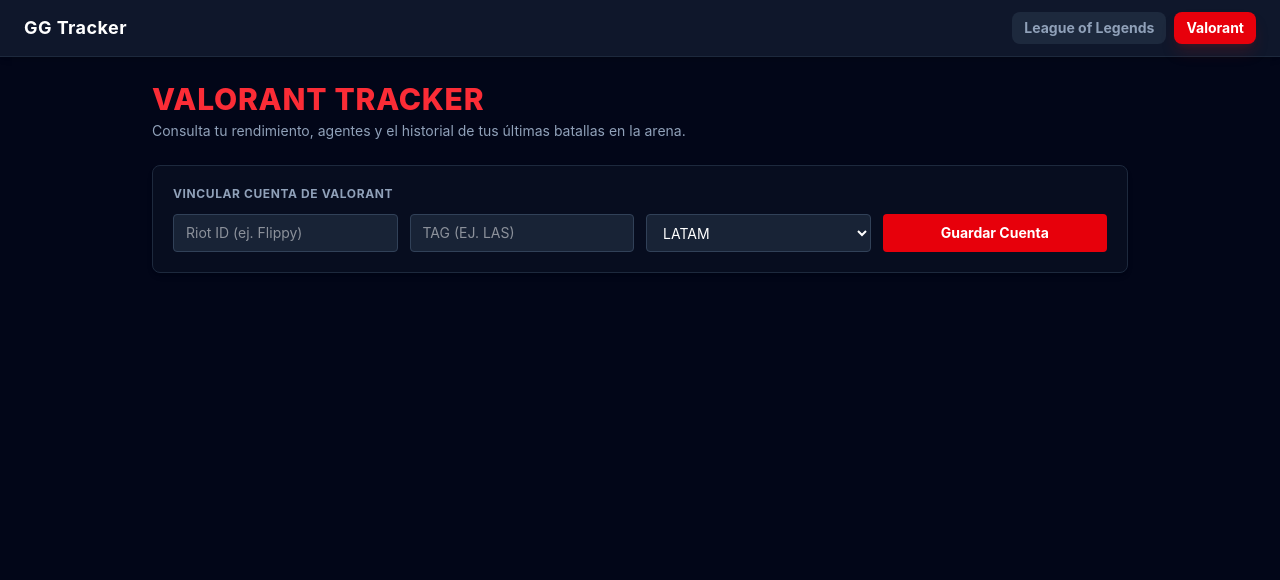
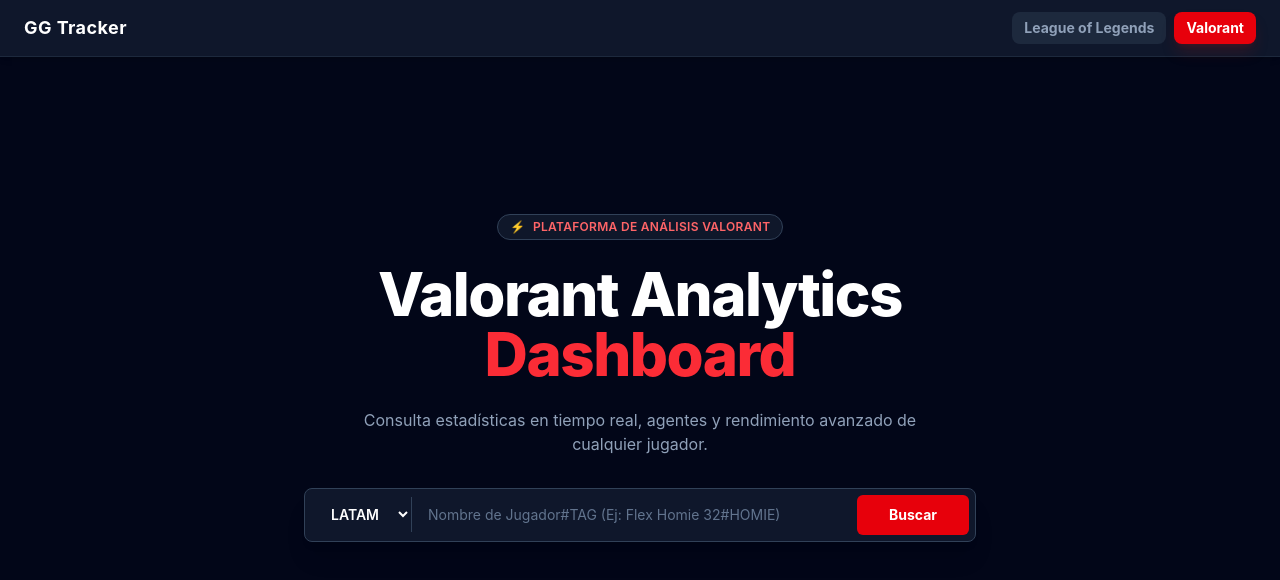
Before and after one commit to benjamin14082002/lol-dashboard-frontend, a React (Vite) app: page /valorant in a window 1280 px wide. Shown: the top 580 px of the page. Built offline with nearby package versions, Linux system fonts and the light colour scheme.

Commit message:
Se cambia el formato del frontend del apartado de Valorant

```diff
--- a/src/components/Valorant/ValorantDashboard.jsx
+++ b/src/components/Valorant/ValorantDashboard.jsx
@@ -1,10 +1,9 @@
 // src/components/Valorant/ValorantDashboard.jsx
-import { useState, useEffect } from 'react';
+import { useState } from 'react';
 import axios from 'axios';
 
 export default function ValorantDashboard() {
-  const [gameName, setGameName] = useState('');
-  const [tagLine, setTagLine] = useState('');
+  const [searchQuery, setSearchQuery] = useState('');
   const [region, setRegion] = useState('latam');
   const [stats, setStats] = useState(null);
   const [loading, setLoading] = useState(false);
@@ -12,133 +11,99 @@
 
   const API_BASE_URL = 'https://lol-dashboard-backend.onrender.com';
 
-  // Función para extraer el token correctamente del objeto 'user'
-  const getToken = () => {
-    const userStorage = localStorage.getItem('user');
-    if (!userStorage) return null;
-    try {
-      const userData = JSON.parse(userStorage);
-      // Extrae el token (ajusta si tu backend usa otro nombre como userData.access)
-      return userData.token || userData.access || userData.access_token;
-    } catch (e) {
-      return null;
-    }
-  };
+  const handleSearch = async (e) => {
+    e.preventDefault();
+    setError('');
+    setStats(null);
 
-  const fetchStats = async () => {
-    const token = getToken();
-    if (!token) return;
-
-    try {
-      const response = await axios.get(`${API_BASE_URL}/api/valorant/stats/`, {
-        headers: { Authorization: `Bearer ${token}` }
-      });
-      setStats(response.data);
-    } catch (err) {
-      console.log('No hay perfil de Valorant registrado todavía.');
-    }
-  };
-
-  useEffect(() => {
-    fetchStats();
-  }, []);
-
-  const handleSaveProfile = async (e) => {
-    e.preventDefault();
-    setLoading(true);
-    setError('');
-
-    const token = getToken();
-    if (!token) {
-      setError('No estás autenticado. Inicia sesión primero.');
-      setLoading(false);
+    // Validamos que el usuario incluya el hashtag
+    if (!searchQuery.includes('#')) {
+      setError('El formato debe ser Nombre#Tag (Ejemplo: Flex Homie 32#HOMIE)');
       return;
     }
 
+    const [gameName, tagLine] = searchQuery.split('#');
+    setLoading(true);
+
     try {
-      await axios.post(
-        `${API_BASE_URL}/api/valorant/profile/`,
-        { gameName, tagLine, region },
-        { headers: { Authorization: `Bearer ${token}` } }
-      );
-      await fetchStats();
-      setGameName('');
-      setTagLine('');
+      // Endpoint público que crearemos en Django
+      const response = await axios.get(`${API_BASE_URL}/api/valorant/search/${region}/${gameName}/${tagLine}/`);
+      setStats(response.data);
     } catch (err) {
-      setError(err.response?.data?.error || 'No se pudo guardar el perfil. Revisa tus datos.');
+      setError(err.response?.data?.error || 'No se encontró el jugador o la API está ocupada.');
     } finally {
       setLoading(false);
     }
   };
 
   return (
-    <div className="max-w-5xl mx-auto p-4 sm:p-6 text-slate-100">
+    <div className="flex flex-col items-center justify-center p-4 sm:p-6 text-slate-100 min-h-[80vh]">
 
-      {/* Cabecera idéntica al estándar visual */}
-      <div className="mb-6">
-        <h2 className="text-2xl sm:text-3xl font-extrabold tracking-wide text-red-500 uppercase flex items-center gap-2">
-          Valorant Tracker
-        </h2>
-        <p className="text-slate-400 text-sm mt-1">
-          Consulta tu rendimiento, agentes y el historial de tus últimas batallas en la arena.
-        </p>
+      {!stats ? (
+        <div className="w-full max-w-3xl mx-auto text-center space-y-6">
+          <div className="inline-flex items-center gap-2 px-3 py-1 rounded-full bg-slate-800/50 border border-slate-700 text-xs font-semibold text-red-400 tracking-wide uppercase">
+            <span>⚡</span> Plataforma de Análisis Valorant
           </div>
 
-      {/* Formulario de Activación / Vinculación de Riot ID */}
-      <div className="bg-slate-900/40 border border-slate-800 rounded-lg p-5 mb-6 shadow-md">
-        <h3 className="text-xs font-bold uppercase text-slate-400 mb-3 tracking-wider">
-          Vincular cuenta de Valorant
-        </h3>
+          <h1 className="text-4xl sm:text-6xl font-extrabold tracking-tight text-white">
+            Valorant Analytics <span className="text-red-500">Dashboard</span>
+          </h1>
 
-        <form onSubmit={handleSaveProfile} className="grid grid-cols-1 sm:grid-cols-4 gap-3">
-          <input
-            type="text"
-            placeholder="Riot ID (ej. Flippy)"
-            value={gameName}
-            onChange={(e) => setGameName(e.target.value)}
-            className="bg-slate-800/80 border border-slate-700 rounded px-3 py-2 text-sm text-white outline-none focus:border-red-500"
-            required
-          />
-          <input
-            type="text"
-            placeholder="Tag (ej. LAS)"
-            value={tagLine}
-            onChange={(e) => setTagLine(e.target.value)}
-            className="bg-slate-800/80 border border-slate-700 rounded px-3 py-2 text-sm text-white outline-none focus:border-red-500 uppercase"
-            required
-          />
+          <p className="text-slate-400 text-sm sm:text-base max-w-xl mx-auto">
+            Consulta estadísticas en tiempo real, agentes y rendimiento avanzado de cualquier jugador.
+          </p>
+
+          {/* Barra de Búsqueda Estilo LoL */}
+          <form onSubmit={handleSearch} className="mt-8 relative max-w-2xl mx-auto">
+            <div className="flex flex-col sm:flex-row items-center bg-slate-900 border border-slate-700 rounded-lg p-1.5 focus-within:border-red-500 focus-within:ring-1 focus-within:ring-red-500 transition-all shadow-xl">
+
               <select
                 value={region}
                 onChange={(e) => setRegion(e.target.value)}
-            className="bg-slate-800/80 border border-slate-700 rounded px-3 py-2 text-sm text-white outline-none focus:border-red-500 cursor-pointer"
+                className="w-full sm:w-auto bg-transparent text-white px-4 py-3 sm:py-2 outline-none border-b sm:border-b-0 sm:border-r border-slate-700 text-sm font-semibold cursor-pointer"
               >
                 <option value="latam">LATAM</option>
                 <option value="na">NA</option>
                 <option value="eu">EU</option>
                 <option value="br">BR</option>
+                <option value="ap">AP</option>
+                <option value="kr">KR</option>
               </select>
+
+              <input
+                type="text"
+                placeholder="Nombre de Jugador#TAG (Ej: Flex Homie 32#HOMIE)"
+                value={searchQuery}
+                onChange={(e) => setSearchQuery(e.target.value)}
+                className="w-full bg-transparent text-white px-4 py-3 sm:py-2 outline-none text-sm placeholder-slate-500"
+                required
+              />
+
               <button
                 type="submit"
                 disabled={loading}
-            className="bg-red-600 hover:bg-red-500 disabled:opacity-50 text-white font-bold px-4 py-2 rounded text-sm transition-colors cursor-pointer"
+                className="w-full sm:w-auto mt-2 sm:mt-0 bg-red-600 hover:bg-red-500 disabled:opacity-50 text-white font-bold px-8 py-3 sm:py-2.5 rounded-md text-sm transition-colors cursor-pointer"
               >
-            {loading ? 'Buscando...' : 'Guardar Cuenta'}
+                {loading ? 'Buscando...' : 'Buscar'}
               </button>
+            </div>
+            {error && <p className="text-red-400 text-sm mt-3">{error}</p>}
           </form>
+        </div>
+      ) : (
 
-        {error && (
-          <div className="mt-3 text-red-400 text-xs bg-red-950/40 border border-red-900/50 p-2 rounded">
-            {error}
-          </div>
-        )}
-      </div>
+        /* RESULTADOS DE LA BÚSQUEDA */
+        <div className="w-full max-w-5xl mx-auto space-y-6">
+          <button
+            onClick={() => setStats(null)}
+            className="mb-2 text-slate-400 hover:text-white text-sm font-bold flex items-center gap-2 transition-colors"
+          >
+            ← Volver a buscar
+          </button>
 
-      {/* Perfil y Partidas */}
-      {stats && stats.profile && (
-        <div className="space-y-6">
           <div className="bg-slate-900/60 border border-slate-800 p-4 rounded-lg flex items-center justify-between shadow">
             <div>
-              <div className="text-[11px] font-semibold text-red-400 uppercase tracking-wider">Perfil Activo</div>
+              <div className="text-[11px] font-semibold text-red-400 uppercase tracking-wider">Perfil Encontrado</div>
               <h3 className="text-lg font-bold text-white">
                 {stats.profile.gameName} <span className="text-slate-400 font-normal">#{stats.profile.tagLine}</span>
               </h3>
@@ -149,10 +114,7 @@
           </div>
 
           <div>
-            <h4 className="text-sm font-bold uppercase text-slate-400 tracking-wider mb-3">
-              Últimas Partidas
-            </h4>
-
+            <h4 className="text-sm font-bold uppercase text-slate-400 tracking-wider mb-3">Últimas Partidas</h4>
             <div className="space-y-3">
               {stats.matches && stats.matches.length > 0 ? (
                 stats.matches.map((match, index) => {
@@ -162,28 +124,21 @@
                   const textColor = isWon ? 'text-emerald-400' : 'text-red-400';
 
                   return (
-                    <div
-                      key={index}
-                      className={`border ${borderColor} ${bgColor} rounded-lg p-4 flex items-center justify-between transition-all shadow-md`}
-                    >
+                    <div key={index} className={`border ${borderColor} ${bgColor} rounded-lg p-4 flex items-center justify-between transition-all shadow-md`}>
                       <div className="flex items-center gap-3">
                         <div className="w-12 h-12 bg-slate-900 rounded-lg border border-slate-700 flex items-center justify-center font-bold text-xs text-red-400 uppercase">
                           {match.agentName ? match.agentName.substring(0, 3) : 'VAL'}
                         </div>
                         <div>
-                          <div className="font-bold text-slate-200">
-                            {match.agentName || 'Desconocido'}
-                          </div>
+                          <div className="font-bold text-slate-200">{match.agentName || 'Desconocido'}</div>
                           <div className="text-xs text-slate-400 mt-0.5">
                             Mapa: <span className="text-slate-300 font-medium">{match.mapName}</span> • {match.gameMode}
                           </div>
                         </div>
                       </div>
-
                       <div className={`font-bold uppercase tracking-wide text-base ${textColor}`}>
                         {isWon ? 'Victoria' : 'Derrota'}
                       </div>
-
                       <div className="text-center">
                         <div className="font-bold text-slate-200">
                           {match.kills} / <span className="text-red-400">{match.deaths}</span> / {match.assists}
@@ -202,7 +157,6 @@
           </div>
         </div>
       )}
-
     </div>
   );
 }
```
Lines whose indentation alone changed are shown as unchanged.
